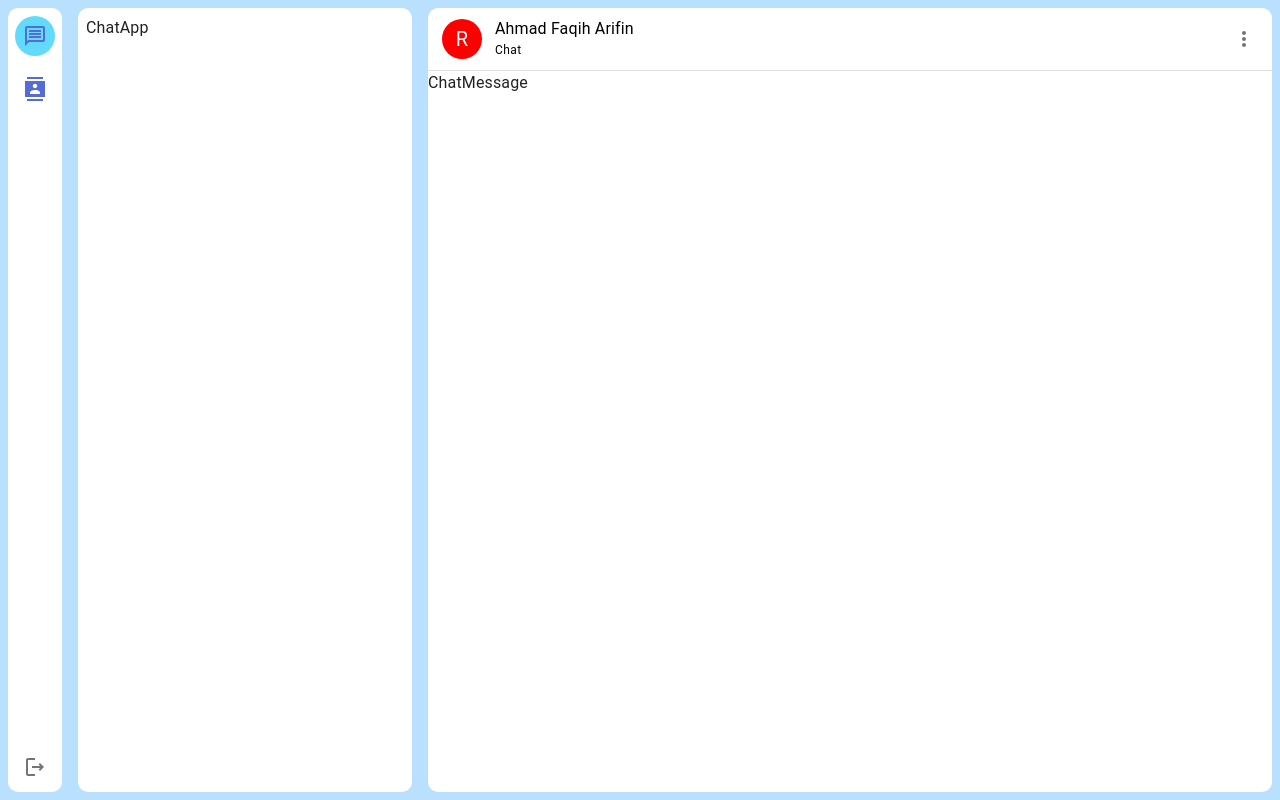
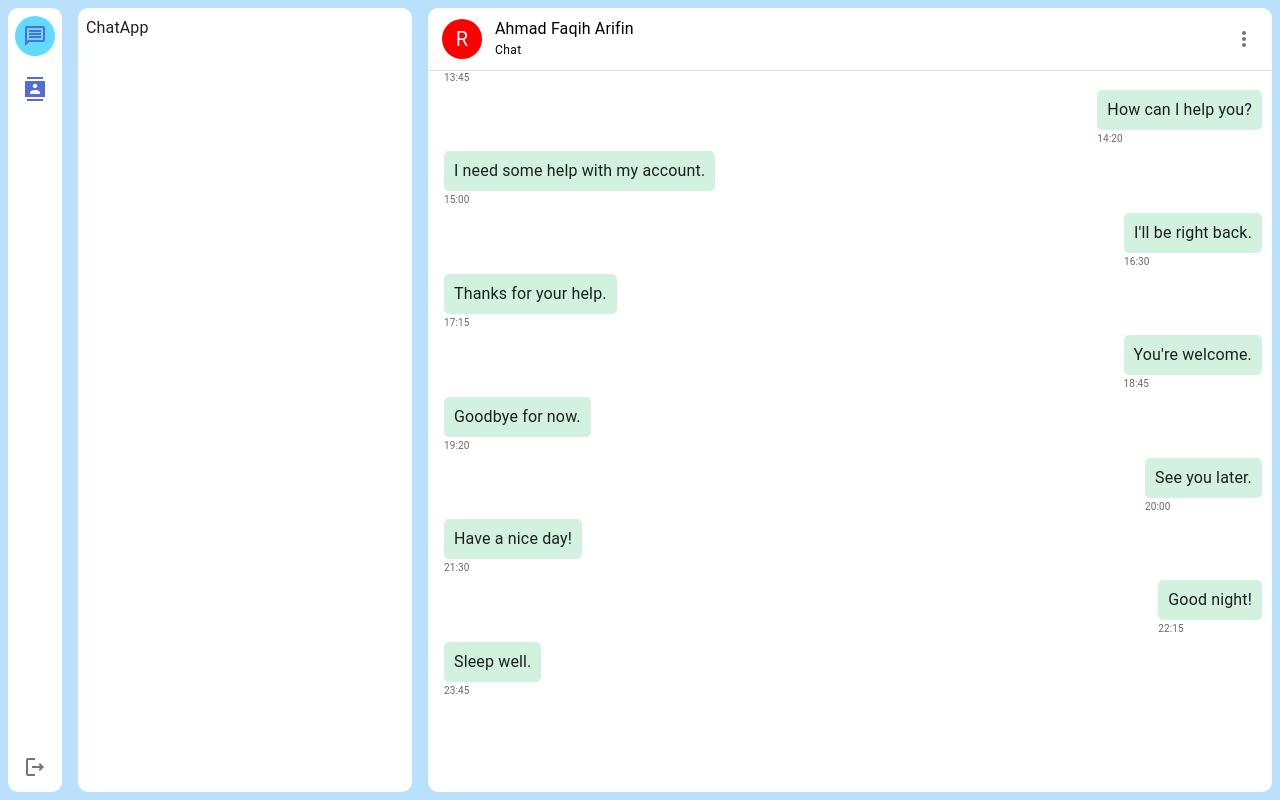
Before and after one commit to ahmadfaqih796/chat-react-ui, a React (Create React App) app: page /chat in a window 1280 px wide. Built offline with nearby package versions, Linux system fonts and the light colour scheme.

Commit message:
moment and chat message

```diff
--- a/package.json
+++ b/package.json
@@ -7,6 +7,7 @@
     "@emotion/styled": "^11.14.0",
     "@mui/icons-material": "^6.4.1",
     "@mui/material": "^6.4.1",
+    "moment": "^2.30.1",
     "prop-types": "^15.8.1",
     "react": "^18.3.1",
     "react-dom": "^18.3.1",
--- a/src/components/layout/app/v1/components/chat/ChatMessage.jsx
+++ b/src/components/layout/app/v1/components/chat/ChatMessage.jsx
@@ -1,7 +1,114 @@
+import { Box, Typography } from "@mui/material";
 import React from "react";
+import { DUMMY_MESSAGES } from "./dummy";
+import moment from "moment";
 
 const ChatMessage = () => {
-  return <div>ChatMessage</div>;
+  const session = {
+    id: 1,
+  };
+  const data = DUMMY_MESSAGES;
+
+  const scrollRef = React.useRef(null);
+  React.useEffect(() => {
+    if (scrollRef.current) {
+      scrollRef.current.scrollTop = scrollRef.current.scrollHeight;
+    }
+  }, [data]);
+
+  const isDifferentDate = (date1, date2) => {
+    return (
+      new Date(date1).toLocaleDateString() !==
+      new Date(date2).toLocaleDateString()
+    );
+  };
+  return (
+    <Box sx={{ height: "80%", pl: 2 }}>
+      {Array.isArray(data) && data.length > 0 ? (
+        <Box
+          ref={scrollRef}
+          sx={{
+            overflowY: "auto",
+            height: "100%",
+            display: "flex",
+            paddingRight: "10px",
+            flexDirection: "column",
+            scrollBehavior: "smooth",
+            scrollbarWidth: "thin",
+            scrollbarColor: "rgba(0, 0, 0, 0.2) transparent",
+          }}
+        >
+          {data?.map((item, index) => (
+            <Box
+              key={item.id}
+              sx={{
+                display: "flex",
+                flexDirection: "column",
+              }}
+            >
+              {index === 0 ||
+              isDifferentDate(data[index - 1].created_at, item.created_at) ? (
+                <Typography
+                  variant="h5"
+                  color="textSecondary"
+                  sx={{
+                    textAlign: "center",
+                  }}
+                >
+                  {moment(item.created_at).format("D MMMM YYYY")}
+                </Typography>
+              ) : null}
+              <Box
+                sx={{
+                  maxWidth: "80%",
+                  whiteSpace: "pre-wrap",
+                  alignSelf:
+                    item.user_id === session?.id ? "flex-end" : "flex-start",
+                  textAlign: "justify",
+                }}
+              >
+                <Box
+                  sx={{
+                    padding: "8px 10px",
+                    borderRadius: "5px",
+                    margin: "5px 0",
+                    fontWeight: "normal",
+
+                    backgroundColor: "#D3F1DF",
+                  }}
+                >
+                  {item.comment}
+                </Box>
+                <Typography
+                  variant="body2"
+                  color="textSecondary"
+                  sx={{
+                    mt: "-3px",
+                    fontSize: "10px",
+                  }}
+                >
+                  {moment(item.created_at).format("HH:mm")}
+                </Typography>
+              </Box>
+            </Box>
+          ))}
+        </Box>
+      ) : (
+        <Box
+          sx={{
+            width: "100%",
+            height: "100%",
+            display: "flex",
+            justifyContent: "center",
+            alignItems: "center",
+          }}
+        >
+          kosong
+          {/* <Image src={chatImage} width={250} height={250} alt="chat" priority /> */}
+        </Box>
+      )}
+    </Box>
+  );
 };
 
 export default ChatMessage;
--- /dev/null
+++ b/src/components/layout/app/v1/components/chat/dummy.js
@@ -0,0 +1,86 @@
+export const DUMMY_MESSAGES = [
+  {
+    id: 1,
+    user_id: 1,
+    created_at: "2023-08-12 10:00:00",
+    comment: "Hello, how are you?",
+  },
+  {
+    id: 2,
+    user_id: 2,
+    created_at: "2023-08-12 11:30:00",
+    comment: "I'm fine, thank you.",
+  },
+  {
+    id: 3,
+    user_id: 1,
+    created_at: "2023-08-12 12:15:00",
+    comment: "That's great to hear!",
+  },
+  {
+    id: 4,
+    user_id: 2,
+    created_at: "2023-08-12 13:45:00",
+    comment: "I'm glad to hear that.",
+  },
+  {
+    id: 5,
+    user_id: 1,
+    created_at: "2023-08-12 14:20:00",
+    comment: "How can I help you?",
+  },
+  {
+    id: 6,
+    user_id: 2,
+    created_at: "2023-08-12 15:00:00",
+    comment: "I need some help with my account.",
+  },
+  {
+    id: 7,
+    user_id: 1,
+    created_at: "2023-08-12 16:30:00",
+    comment: "I'll be right back.",
+  },
+  {
+    id: 8,
+    user_id: 2,
+    created_at: "2023-08-12 17:15:00",
+    comment: "Thanks for your help.",
+  },
+  {
+    id: 9,
+    user_id: 1,
+    created_at: "2023-08-12 18:45:00",
+    comment: "You're welcome.",
+  },
+  {
+    id: 10,
+    user_id: 2,
+    created_at: "2023-08-12 19:20:00",
+    comment: "Goodbye for now.",
+  },
+  {
+    id: 11,
+    user_id: 1,
+    created_at: "2023-08-12 20:00:00",
+    comment: "See you later.",
+  },
+  {
+    id: 12,
+    user_id: 2,
+    created_at: "2023-08-12 21:30:00",
+    comment: "Have a nice day!",
+  },
+  {
+    id: 13,
+    user_id: 1,
+    created_at: "2023-08-12 22:15:00",
+    comment: "Good night!",
+  },
+  {
+    id: 14,
+    user_id: 2,
+    created_at: "2023-08-12 23:45:00",
+    comment: "Sleep well.",
+  },
+];
```
Also changed, not shown: 1 other file (tests, documents, lock files or other folders).
